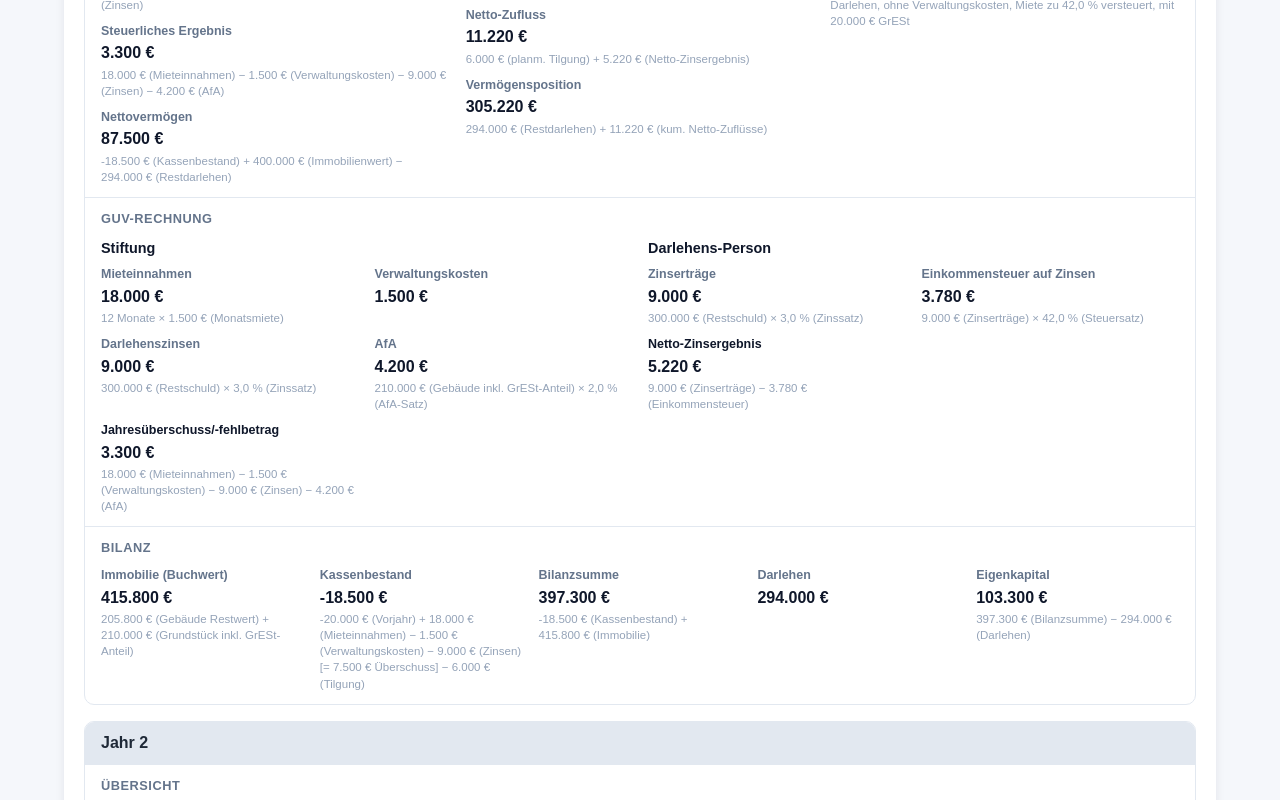
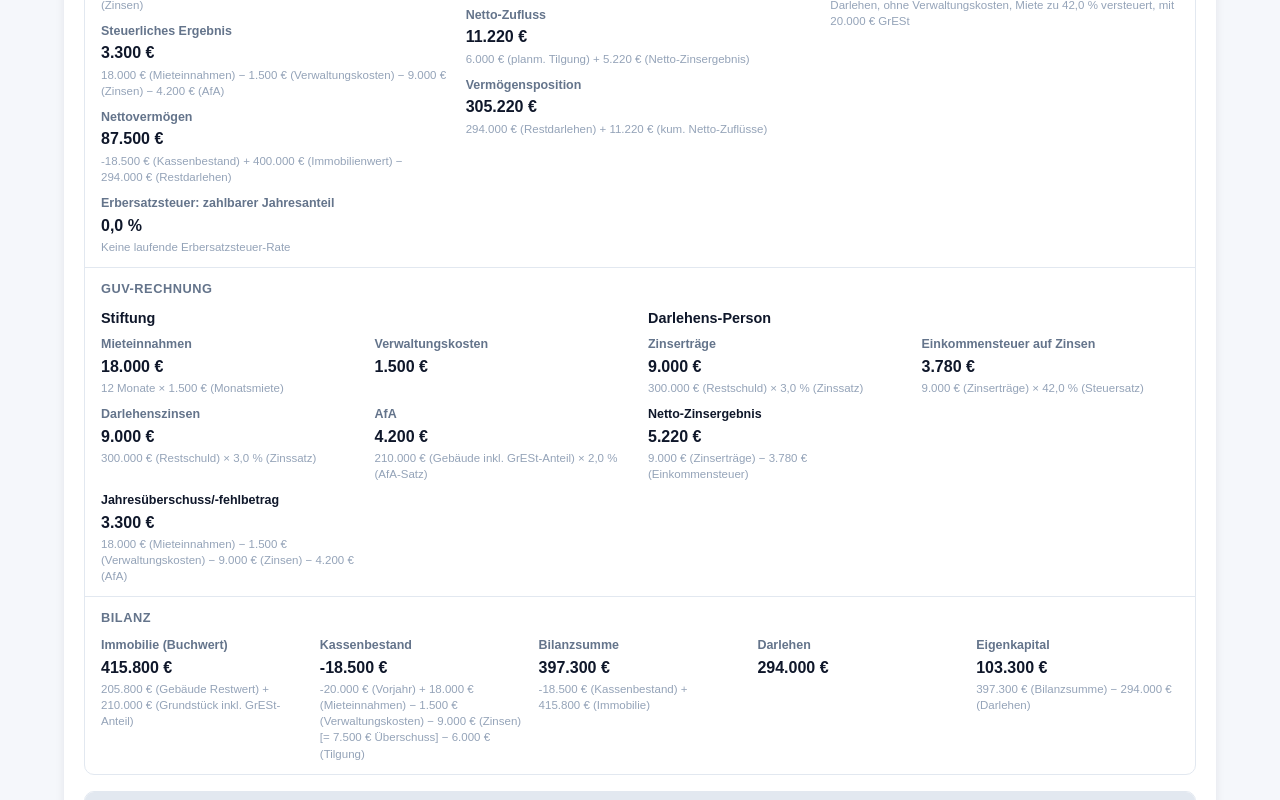
Before and after one commit to maorun/family-foundation, a Next.js app: page / in a window 1280 px wide. Shown: the part 3620-4420 px from the top of the page. Built offline with nearby package versions, Linux system fonts and the light colour scheme.

Commit message:
Show yearly Erbersatzsteuer payment share

```diff
--- a/app/page.js
+++ b/app/page.js
@@ -354,6 +354,7 @@ function calculateProjection(input) {
   // Erbersatzsteuer-Tracking (§ 1 Abs. 1 Nr. 4 ErbStG)
   let erbsRemainingLiability = 0;
   let erbsCurrentInstallment = 0;
+  let erbsCurrentCycleAmount = 0;
 
   // Vergleichsszenario: Privatvermietung ohne Stiftung
   // Kein Schenkungssteuerabzug, Mieteinnahmen zum persönlichen Steuersatz besteuert,
@@ -380,6 +381,8 @@ function calculateProjection(input) {
       equity: foundationCash + buildingBookValue0 - remainingLoan,
       // Erbersatzsteuer
       erbsTriggeredAmount: 0,
+      erbsInstallmentShare: 0,
+      erbsCurrentCycleAmount: 0,
       erbsInstallmentPaid: 0,
       erbsRemainingLiability: 0,
       // Vergleichsvermögen Privatvermietung Jahr 0
@@ -451,16 +454,8 @@ function calculateProjection(input) {
     const buildingDepreciableValue = remainingDepreciableBuildingValue;
     const buildingBookValue = buildingDepreciableValue + landBookBase;
 
-    // Erbersatzsteuer: Jahresrate auszahlen (aus Vorjahres-Zyklus)
+    // Erbersatzsteuer: Auslösung alle 30 Jahre (frühestens Jahr 30, nie Jahr 0)
     let erbsTriggeredAmount = 0;
-    let erbsInstallmentPaid = 0;
-    if (erbsRemainingLiability > 0) {
-      erbsInstallmentPaid = Math.min(erbsCurrentInstallment, erbsRemainingLiability);
-      foundationCash -= erbsInstallmentPaid;
-      erbsRemainingLiability -= erbsInstallmentPaid;
-    }
-
-    // Erbersatzsteuer: Auslösung alle 30 Jahre (frühestens Jahr 30, nie Jahr 0)
     if (year > 0 && year % ERBERSATZ_CYCLE_YEARS === 0) {
       const netWealthForErbs = foundationCash + propertyValue - remainingLoan;
       const perChildTaxable = Math.max(
@@ -470,8 +465,24 @@ function calculateProjection(input) {
       erbsTriggeredAmount = ERBERSATZ_CHILDREN * perChildTaxable * ERBERSATZ_TAX_RATE;
       // Ratenzahlung über 30 Jahre (§ 24 ErbStG)
       erbsRemainingLiability += erbsTriggeredAmount;
+      erbsCurrentCycleAmount = erbsTriggeredAmount;
       erbsCurrentInstallment = erbsTriggeredAmount / ERBERSATZ_CYCLE_YEARS;
     }
+
+    // Erbersatzsteuer: Jahresrate auszahlen
+    let erbsInstallmentPaid = 0;
+    if (erbsRemainingLiability > 0) {
+      erbsInstallmentPaid = Math.min(erbsCurrentInstallment, erbsRemainingLiability);
+      foundationCash -= erbsInstallmentPaid;
+      erbsRemainingLiability -= erbsInstallmentPaid;
+      if (erbsRemainingLiability <= 0) {
+        erbsRemainingLiability = 0;
+        erbsCurrentInstallment = 0;
+        erbsCurrentCycleAmount = 0;
+      }
+    }
+    const erbsInstallmentShare =
+      erbsCurrentCycleAmount > 0 ? erbsInstallmentPaid / erbsCurrentCycleAmount : 0;
 
     rows.push({
       year,
@@ -505,6 +516,8 @@ function calculateProjection(input) {
       equity: foundationCash + buildingBookValue - remainingLoan - erbsRemainingLiability,
       // Erbersatzsteuer
       erbsTriggeredAmount,
+      erbsInstallmentShare,
+      erbsCurrentCycleAmount,
       erbsInstallmentPaid,
       erbsRemainingLiability,
       // Vergleichsvermögen Privatvermietung
@@ -1470,10 +1483,17 @@ export default function Home() {
                             </small>
                           </div>
                         )}
-                        {row.erbsInstallmentPaid > 0 && (
+                        {row.year > 0 && (
                           <div className={styles.dataItem}>
-                            <dt>Erbersatzsteuer: Jahresrate (Zahlung an Finanzamt)</dt>
-                            <dd className={styles.negative}>{formatCurrency(row.erbsInstallmentPaid)}</dd>
+                            <dt>Erbersatzsteuer: zahlbarer Jahresanteil</dt>
+                            <dd className={row.erbsInstallmentShare > 0 ? styles.negative : undefined}>
+                              {formatPercent(row.erbsInstallmentShare * 100)}
+                            </dd>
+                            <small className={styles.formula}>
+                              {row.erbsCurrentCycleAmount > 0
+                                ? `${formatCurrency(row.erbsInstallmentPaid)} von ${formatCurrency(row.erbsCurrentCycleAmount)} (aktueller Steuerfall)`
+                                : "Keine laufende Erbersatzsteuer-Rate"}
+                            </small>
                           </div>
                         )}
                       </dl>
@@ -1594,7 +1614,7 @@ export default function Home() {
                       {row.year === 0 ? (
                         <small className={styles.formula}>{formatCurrency(result.input.initialCapital)} (Stiftungskapital) − {formatCurrency(result.giftTax)} (Schenkungssteuer) + {formatCurrency(result.input.loanAmount)} (Darlehen) − {formatCurrency(result.propertyValue)} (Kaufpreis) − {formatCurrency(result.realEstateTax)} (GrESt)</small>
                       ) : (
-                        <small className={styles.formula}>{formatCurrency(row.prevFoundationCash)} (Vorjahr) + {formatCurrency(row.guvRent)} (Mieteinnahmen) − {formatCurrency(row.guvAdminCost)} (Verwaltungskosten) − {formatCurrency(row.guvInterest)} (Zinsen) [= {formatCurrency(row.foundationCashFlow)} Überschuss] − {formatCurrency(row.scheduledRepayment + row.extraRepayment)} (Tilgung{row.extraRepayment > 0 ? ` inkl. ${formatCurrency(row.extraRepayment)} Sondertilgung` : ""})</small>
+                        <small className={styles.formula}>{formatCurrency(row.prevFoundationCash)} (Vorjahr) + {formatCurrency(row.guvRent)} (Mieteinnahmen) − {formatCurrency(row.guvAdminCost)} (Verwaltungskosten) − {formatCurrency(row.guvInterest)} (Zinsen) [= {formatCurrency(row.foundationCashFlow)} Überschuss] − {formatCurrency(row.scheduledRepayment + row.extraRepayment)} (Tilgung{row.extraRepayment > 0 ? ` inkl. ${formatCurrency(row.extraRepayment)} Sondertilgung` : ""}){row.erbsInstallmentPaid > 0 ? ` − ${formatCurrency(row.erbsInstallmentPaid)} (Erbersatzsteuer-Rate)` : ""}</small>
                       )}
                     </div>
                     <div className={styles.dataItem}>
```
